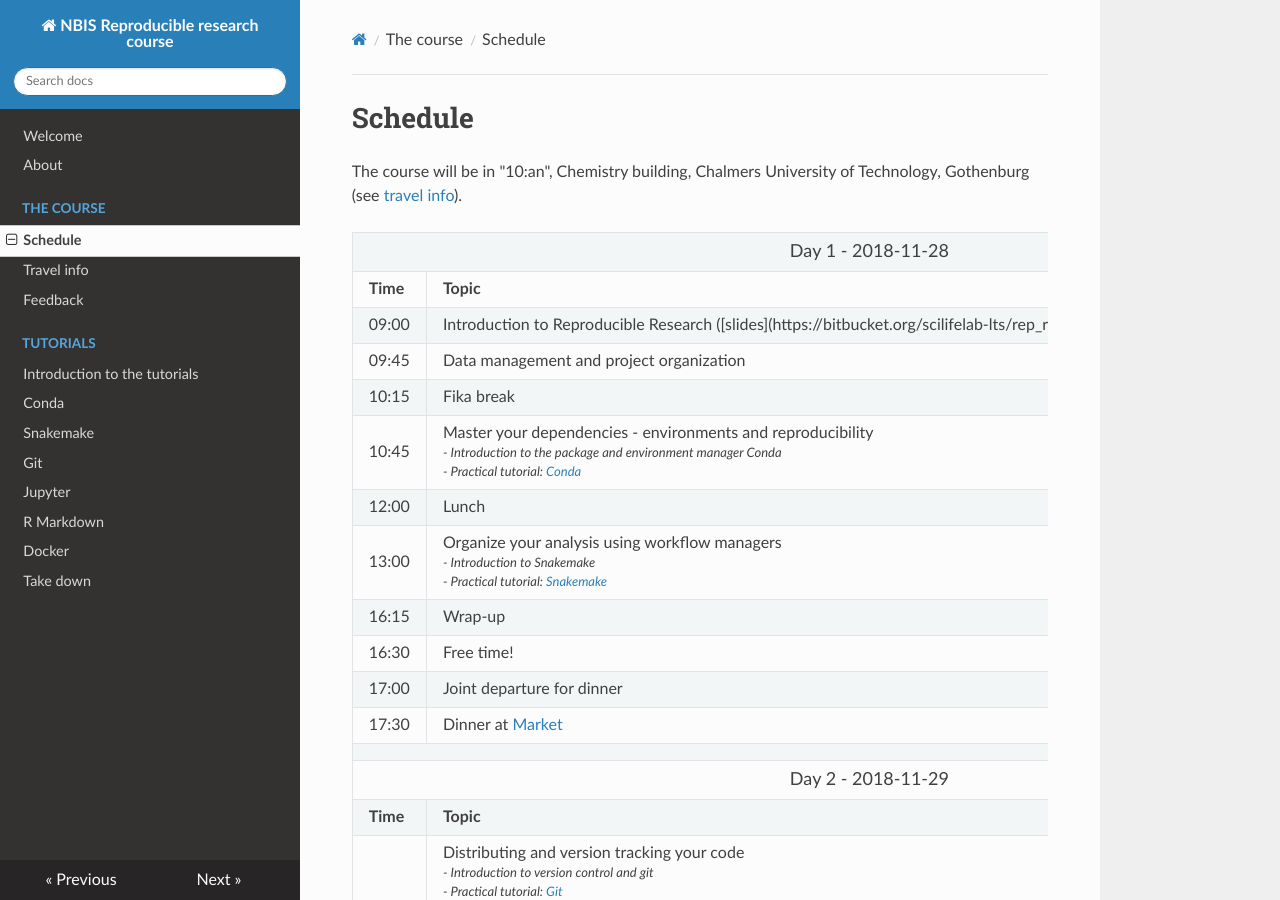
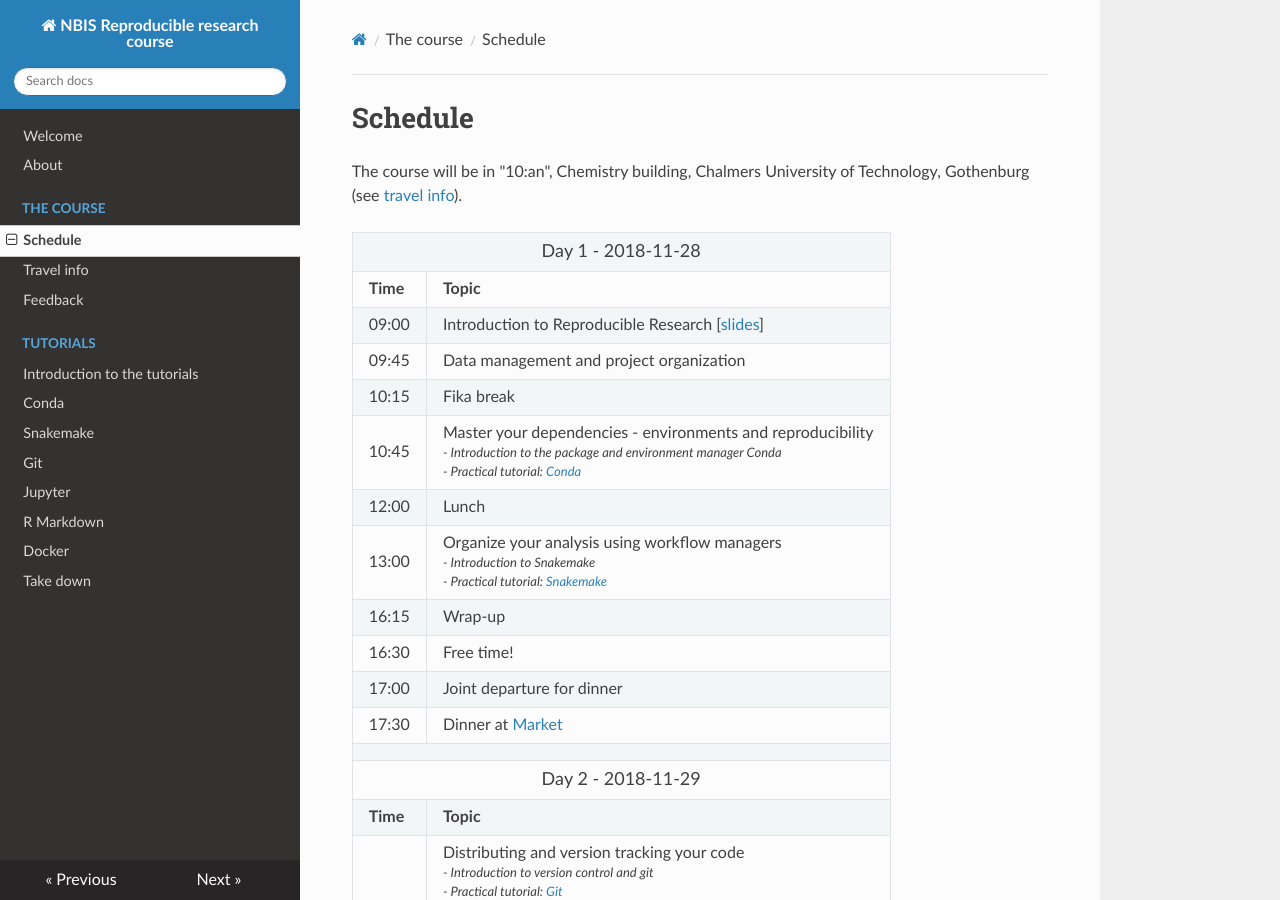
Before and after one commit to NBISweden/workshop-reproducible-research, an MkDocs documentation site: the page built from docs/schedule.md, in a window 1280 px wide and 900 px high. Built offline with MkDocs 1.6.1, drawn with Linux system fonts in a browser that asks for light colours; nearby versions of some CDN libraries; old or Windows-style settings are respelled for this version of MkDocs; some of the changed lines change nothing that is shown.

Commit message:
intro slides

```diff
--- a/docs/schedule.md
+++ b/docs/schedule.md
@@ -15,7 +15,7 @@ The course will be in "10:an", Chemistry building, Chalmers University of Techno
   </tr>
   <tr>
     <td> <font size="3"> 09:00
-    <td> <font size="3"> Introduction to Reproducible Research ([slides](https://bitbucket.org/scilifelab-lts/rep_res_slides_1811/raw/master/introduction.pdf))
+    <td> <font size="3"> Introduction to Reproducible Research [<a href="https://bitbucket.org/scilifelab-lts/rep_res_slides_1811/raw/master/introduction.pdf">slides</a>]
 </td>
   </tr>
   <tr>
```
